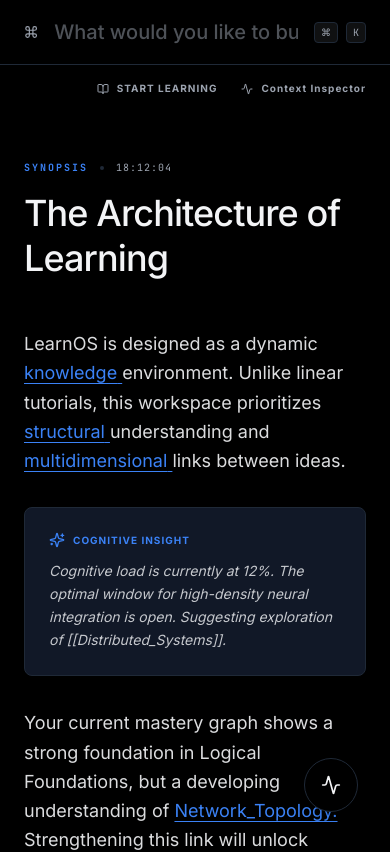
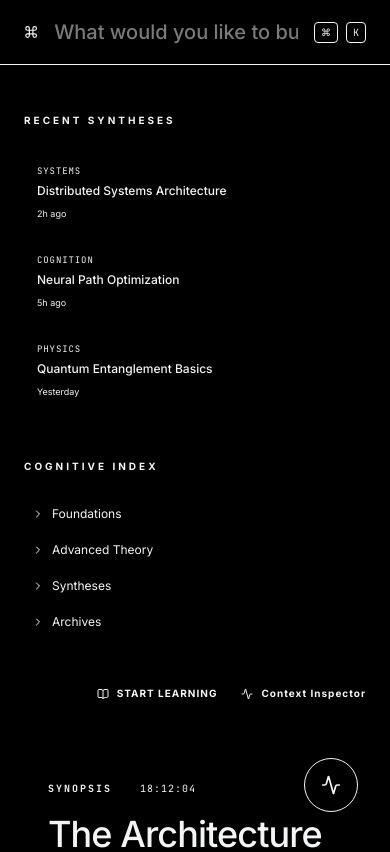
Before and after one commit to robe9312/LearnOS, a Next.js app: page / in a window 390 px wide. Shown: the top 852 px of the page. Built offline with nearby package versions, Linux system fonts and the light colour scheme.

Commit message:
feat: Refactor UI styling and Gemini integration
Migrates CSS variables for themeable styling and updates the Gemini API integration to use the chat interface for conversational context. Introduces basic recent syntheses display on the homepage.

```diff
--- a/app/globals.css
+++ b/app/globals.css
@@ -1,33 +1,33 @@
 @import "tailwindcss";
 
-@theme {
+:root {
   --font-sans: 'Inter', system-ui, sans-serif;
   --font-mono: 'JetBrains Mono', monospace;
 
-  --color-background: #ffffff;
-  --color-foreground: #111111;
-  --color-accent: #2563eb;
-  --color-muted: #6b7280;
-  --color-muted-foreground: #9ca3af;
-  --color-border: #e5e7eb;
-  --color-card: #f9fafb;
+  --background: #ffffff;
+  --foreground: #111111;
+  --accent: #2563eb;
+  --muted: #6b7280;
+  --muted-foreground: #9ca3af;
+  --border: #e5e7eb;
+  --card: #f9fafb;
 }
 
-@layer base {
-  html.dark {
-    --color-background: #000000;
-    --color-foreground: #f3f4f6;
-    --color-accent: #3b82f6;
-    --color-muted: #9ca3af;
-    --color-muted-foreground: #6b7280;
-    --color-border: #1f2937;
-    --color-card: #111827;
-  }
+.dark {
+  --background: #000000;
+  --foreground: #f3f4f6;
+  --accent: #3b82f6;
+  --muted: #9ca3af;
+  --muted-foreground: #6b7280;
+  --border: #1f2937;
+  --card: #111827;
+}
 
-  body {
-    @apply bg-background text-foreground antialiased selection:bg-accent/20 selection:text-accent;
-    font-feature-settings: "ss01", "ss03", "cv01", "cv11";
-  }
+body {
+  background-color: var(--background);
+  color: var(--foreground);
+  font-family: var(--font-sans);
+  -webkit-font-smoothing: antialiased;
 }
 
 .custom-scrollbar::-webkit-scrollbar {
@@ -37,17 +37,33 @@
   background: transparent;
 }
 .custom-scrollbar::-webkit-scrollbar-thumb {
-  @apply bg-border rounded-full;
+  background: var(--border);
+  border-radius: 9999px;
 }
 
 .cognitive-workspace {
-  @apply max-w-2xl mx-auto py-12 px-6;
+  max-width: 42rem;
+  margin-left: auto;
+  margin-right: auto;
+  padding-top: 3rem;
+  padding-bottom: 3rem;
+  padding-left: 1.5rem;
+  padding-right: 1.5rem;
 }
 
 .text-prose {
-  @apply text-lg leading-relaxed text-foreground/90;
+  font-size: 1.125rem;
+  line-height: 1.75;
+  color: rgba(var(--foreground), 0.9);
 }
 
 .command-input {
-  @apply w-full bg-transparent border-none outline-none text-xl font-medium placeholder:text-muted/50 py-4;
+  width: 100%;
+  background-color: transparent;
+  border: none;
+  outline: none;
+  font-size: 1.25rem;
+  font-weight: 500;
+  padding-top: 1rem;
+  padding-bottom: 1rem;
 }
--- a/app/page.tsx
+++ b/app/page.tsx
@@ -4,7 +4,6 @@ import { useState, useEffect } from 'react';
 import { motion, AnimatePresence } from 'motion/react';
 import {
   Command,
-  Search,
   Sparkles,
   BookOpen,
   Activity,
@@ -15,6 +14,7 @@ import {
   Zap
 } from 'lucide-react';
 import { cn } from '@/lib/utils';
+import Link from 'next/link';
 
 // --- Components ---
 
@@ -256,6 +256,11 @@ const MOCK_CONTEXT = {
 export default function CognitiveIDE() {
   const [workspace, setWorkspace] = useState(MOCK_WORKSPACE);
   const [isContextOpen, setIsContextOpen] = useState(false);
+  const [recentSyntheses, setRecentSyntheses] = useState([
+    { id: '1', title: 'Distributed Systems Architecture', category: 'SYSTEMS', date: '2h ago' },
+    { id: '2', title: 'Neural Path Optimization', category: 'COGNITION', date: '5h ago' },
+    { id: '3', title: 'Quantum Entanglement Basics', category: 'PHYSICS', date: 'Yesterday' }
+  ]);
 
   useEffect(() => {
     const handleKeyDown = (e: KeyboardEvent) => {
@@ -269,40 +274,57 @@ export default function CognitiveIDE() {
   }, []);
 
   const handleCommand = (cmd: string) => {
-    // Simulated command handling
-    console.log('Command received:', cmd);
     if (cmd.toLowerCase().includes('learn') || cmd.toLowerCase().includes('explain')) {
       window.location.href = `/learn?q=${encodeURIComponent(cmd)}`;
     }
   };
 
   return (
-    <div className="min-h-screen bg-background selection:bg-accent/10 selection:text-accent font-sans">
+    <div className="min-h-screen bg-background selection:bg-accent/10 selection:text-accent font-sans flex flex-col">
       <CommandBar onCommand={handleCommand} />
 
-      <main className="relative flex flex-col items-center">
-        <div className="w-full max-w-4xl px-6 py-4 flex justify-end gap-6 text-[10px] font-bold uppercase tracking-widest text-muted">
-          <a href="/learn" className="hover:text-accent transition-colors flex items-center gap-2">
+      <main className="flex-1 relative flex flex-col md:flex-row max-w-[1400px] mx-auto w-full px-6 gap-12 py-12">
+        {/* Left column: Directory/Recent */}
+        <aside className="w-full md:w-64 shrink-0 space-y-12">
+          <section className="space-y-6">
+            <h2 className="text-[10px] uppercase tracking-[0.3em] font-bold text-muted">Recent Syntheses</h2>
+            <div className="space-y-2">
+              {recentSyntheses.map((item) => (
+                <div key={item.id} className="group cursor-pointer p-3 rounded-lg border border-transparent hover:border-border hover:bg-card transition-all">
+                  <div className="text-[9px] font-mono text-accent mb-1 tracking-widest">{item.category}</div>
+                  <h3 className="text-xs font-medium truncate">{item.title}</h3>
+                  <div className="text-[9px] text-muted mt-2">{item.date}</div>
+                </div>
+              ))}
+            </div>
+          </section>
+
+          <section className="space-y-6">
+            <h2 className="text-[10px] uppercase tracking-[0.3em] font-bold text-muted">Cognitive Index</h2>
+            <div className="space-y-1">
+              {['Foundations', 'Advanced Theory', 'Syntheses', 'Archives'].map((folder) => (
+                <div key={folder} className="flex items-center gap-2 p-2 text-xs text-muted hover:text-foreground cursor-pointer transition-colors">
+                  <ChevronRight className="w-3 h-3" />
+                  {folder}
+                </div>
+              ))}
+            </div>
+          </section>
+        </aside>
+
+        {/* Center column: Workspace */}
+        <div className="flex-1 min-w-0">
+          <div className="flex justify-end gap-6 text-[10px] font-bold uppercase tracking-widest text-muted mb-8">
+            <Link href="/learn" className="hover:text-accent transition-colors flex items-center gap-2">
               <BookOpen className="w-3 h-3" /> Start Learning
-          </a>
+            </Link>
             <button onClick={() => setIsContextOpen(true)} className="hover:text-accent transition-colors flex items-center gap-2">
               <Activity className="w-3 h-3" /> Context Inspector
             </button>
           </div>
 
           <CognitiveWorkspace content={workspace} />
-
-        {/* Floating Toggle for Context (Mobile-friendly access) */}
-        {!isContextOpen && (
-          <motion.button
-            initial={{ opacity: 0, scale: 0.9 }}
-            animate={{ opacity: 1, scale: 1 }}
-            onClick={() => setIsContextOpen(true)}
-            className="fixed bottom-8 right-8 p-4 bg-background border border-border rounded-full shadow-lg hover:border-accent hover:text-accent transition-all z-40 group"
-          >
-            <Activity className="w-5 h-5 group-hover:scale-110 transition-transform" />
-          </motion.button>
-        )}
+        </div>
       </main>
 
       <ContextPanel
@@ -311,6 +333,18 @@ export default function CognitiveIDE() {
         context={MOCK_CONTEXT}
       />
 
+      {/* Floating Toggle for Context (Mobile-friendly access) */}
+      {!isContextOpen && (
+        <motion.button
+          initial={{ opacity: 0, scale: 0.9 }}
+          animate={{ opacity: 1, scale: 1 }}
+          onClick={() => setIsContextOpen(true)}
+          className="fixed bottom-8 right-8 p-4 bg-background border border-border rounded-full shadow-lg hover:border-accent hover:text-accent transition-all z-40 group md:hidden"
+        >
+          <Activity className="w-5 h-5 group-hover:scale-110 transition-transform" />
+        </motion.button>
+      )}
+
       {/* Background decoration */}
       <div className="fixed inset-0 pointer-events-none z-[-1] opacity-[0.03]"
            style={{ backgroundImage: 'radial-gradient(circle, #000 1.5px, transparent 1.5px)', backgroundSize: '48px 48px' }} />
--- a/components/AIThoughtPanel.tsx
+++ b/components/AIThoughtPanel.tsx
@@ -11,9 +11,9 @@ export function AIThoughtPanel({ thought }: { thought?: string }) {
   if (!thought) return null;
 
   return (
-    <div className="w-full max-w-2xl mx-auto mt-4 px-6">
+    <div className="w-full max-w-2xl mx-auto mt-4 px-6 border-l-2 border-accent/20">
       <div className={cn(
-        "border border-border rounded-lg bg-card/50 transition-all overflow-hidden",
+        "bg-card/30 transition-all overflow-hidden",
         isExpanded ? "p-4" : "p-2"
       )}>
         <button
--- a/components/ui/minimal.tsx
+++ b/components/ui/minimal.tsx
@@ -20,35 +20,3 @@ export function Section({ title, children, className }: { title: string; childre
     </section>
   );
 }
-
-export function Divider() {
-  return <hr className="border-border my-6" opacity-50 />;
-}
-
-export function InlineTag({ children }: { children: React.ReactNode }) {
-  return (
-    <span className="text-accent underline underline-offset-4 cursor-pointer hover:bg-accent/5 px-1 rounded transition-colors">
-      {children}
-    </span>
-  );
-}
-
-export function ListItem({ children }: { children: React.ReactNode }) {
-  return (
-    <div className="flex gap-3 group">
-      <div className="w-1.5 h-1.5 rounded-full mt-2.5 bg-border group-hover:bg-accent transition-colors" />
-      <div className="flex-1 text-base text-foreground/80 group-hover:text-foreground transition-colors">
-        {children}
-      </div>
-    </div>
-  );
-}
-
-export function CodeLine({ children }: { children: React.ReactNode }) {
-  return (
-    <code className="block w-full bg-card border border-border p-3 rounded font-mono text-xs text-accent">
-      <span className="text-muted mr-3">$</span>
-      {children}
-    </code>
-  );
-}
--- a/lib/tutor-agent.ts
+++ b/lib/tutor-agent.ts
@@ -2,7 +2,6 @@
 
 import { useState } from 'react';
 import { ai } from './ai';
-import { GenerateContentResponse } from '@google/genai';
 
 export interface Message {
   role: 'user' | 'assistant' | 'system';
@@ -24,24 +23,31 @@ export function useTutorAgent() {
     setError(null);
 
     try {
-      const response = await ai.models.generateContent({
-        model: "gemini-3.1-pro-preview",
-        contents: [
-          ...messages.map(m => ({
-            role: m.role === 'user' ? 'user' : 'model',
-            parts: [{ text: m.content }]
-          })),
-          { role: 'user', parts: [{ text: input }] }
-        ],
+      const history = messages.map(m => ({
+        role: m.role === 'user' ? 'user' : 'model',
+        parts: [{ text: m.content }]
+      }));
+
+      const chat = ai.chats.create({
+        model: "gemini-2.0-flash",
         config: {
-          systemInstruction: "You are LearnOS Tutor, a minimalist cognitive guide. Help the user build knowledge by asking probing questions and explaining complex concepts simply. Focus on structural understanding and semantic links.",
-        }
+          systemInstruction: "You are LearnOS Tutor, a minimalist cognitive guide. Help the user build knowledge by asking probing questions and explaining complex concepts simply. Focus on structural understanding and semantic links. Wrap your internal reasoning in <thought> tags.",
+        },
+        history: history as any, // Cast as any if history starts with model or has other type mismatches
       });
+
+      const result = await chat.sendMessage({ message: input });
+      const responseText = result.text || "";
+
+      // Extract thought if present (though gemini-2.0-flash doesn't natively use <thought> unless instructed)
+      const thoughtMatch = responseText.match(/<thought>([\s\S]*?)<\/thought>/);
+      const thought = thoughtMatch ? thoughtMatch[1].trim() : "";
+      const content = responseText.replace(/<thought>[\s\S]*?<\/thought>/, "").trim();
 
       const assistantMessage: Message = {
         role: 'assistant',
-        content: response.text || "I'm sorry, I couldn't generate a response.",
-        thought: response.candidates?.[0]?.content?.parts?.find(p => p.thought)?.text || ""
+        content: content || "I'm sorry, I couldn't generate a response.",
+        thought: thought
       };
 
       setMessages(prev => [...prev, assistantMessage]);
```
Also changed, not shown: app/learn/page.tsx (+28 -26 lines), package.json (+16 -16 lines), 1 other file (tests, documents, lock files or other folders). Lines whose indentation alone changed are shown as unchanged.
